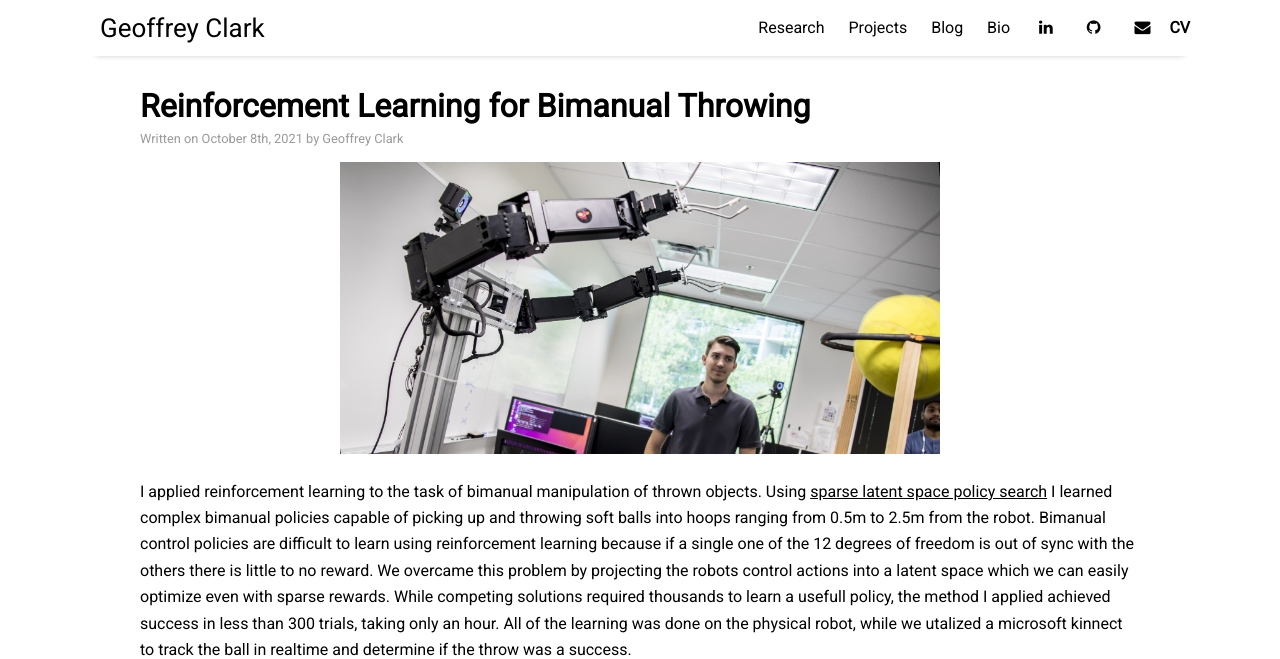
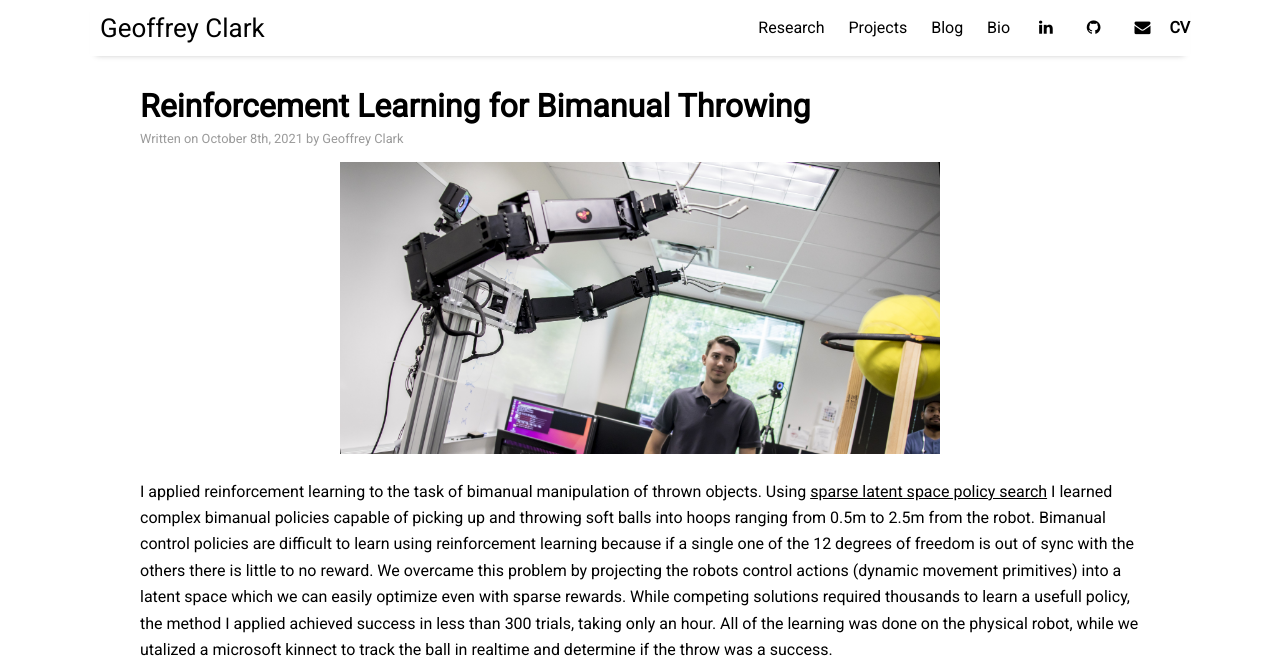
Before and after one commit to GeoffreyMClark/GeoffreyMClark.github.io, a Jekyll site: the page built from _posts/2021-10-8-research4.md, in a window 1280 px wide and 1184 px high, cut to the strip 0-659 px from the top of the window. Built offline with Jekyll 4.4.1, drawn with Linux system fonts in a browser that asks for light colours; nearby versions of some CDN libraries.

Commit message:
revised research sections

```diff
--- a/_posts/2021-10-8-research4.md
+++ b/_posts/2021-10-8-research4.md
@@ -7,6 +7,6 @@ categories: research
 image: bball-robot3_crop.jpg
 ---
 
-I applied reinforcement learning to the task of bimanual manipulation of thrown objects. Using [sparse latent space policy search](https://www.aaai.org/ocs/index.php/AAAI/AAAI16/paper/download/12275/11822) I learned complex bimanual policies capable of picking up and throwing soft balls into hoops ranging from 0.5m to 2.5m from the robot. Bimanual control policies are difficult to learn using reinforcement learning because if a single one of the 12 degrees of freedom is out of sync with the others there is little to no reward. We overcame this problem by projecting the robots control actions into a latent space which we can easily optimize even with sparse rewards. While competing solutions required thousands to learn a usefull policy, the method I applied achieved success in less than 300 trials, taking only an hour. All of the learning was done on the physical robot, while we utalized a microsoft kinnect to track the ball in realtime and determine if the throw was a success.
+I applied reinforcement learning to the task of bimanual manipulation of thrown objects. Using [sparse latent space policy search](https://www.aaai.org/ocs/index.php/AAAI/AAAI16/paper/download/12275/11822) I learned complex bimanual policies capable of picking up and throwing soft balls into hoops ranging from 0.5m to 2.5m from the robot. Bimanual control policies are difficult to learn using reinforcement learning because if a single one of the 12 degrees of freedom is out of sync with the others there is little to no reward. We overcame this problem by projecting the robots control actions (dynamic movement primitives) into a latent space which we can easily optimize even with sparse rewards. While competing solutions required thousands to learn a usefull policy, the method I applied achieved success in less than 300 trials, taking only an hour. All of the learning was done on the physical robot, while we utalized a microsoft kinnect to track the ball in realtime and determine if the throw was a success.
 
 ![](/assets/img/basketball.gif)
```
Also changed, not shown: _posts/2021-10-7-research5.md (+4 -4 lines).
